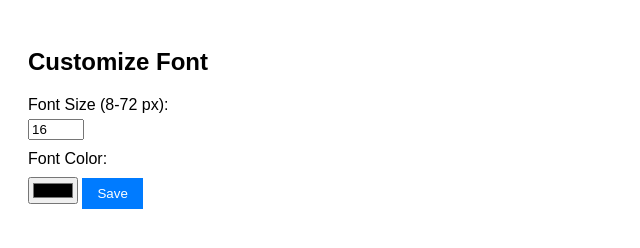
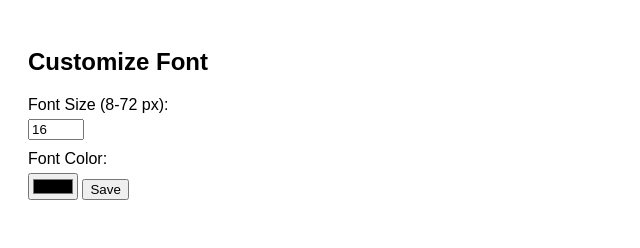
Before and after one commit to acciojob/preferred-cookie-Aditi0090, a website: page main.html in a window 1280 px wide. Shown: the whole page, without its empty margins (0-640 px from the left). Drawn offline with Linux system fonts and the light colour scheme.

Commit message:
created a submission

```diff
--- a/main.html
+++ b/main.html
@@ -55,8 +55,7 @@
         <label for="fontcolor">Font Color:</label>
         <input type="color" id="fontcolor" value="#000000">
 
-        <button type="submit">Save</button>
-    </form>
+ <input type="submit" value="Save">    </form>
 
     <script>
         function setPreferences() {
```
